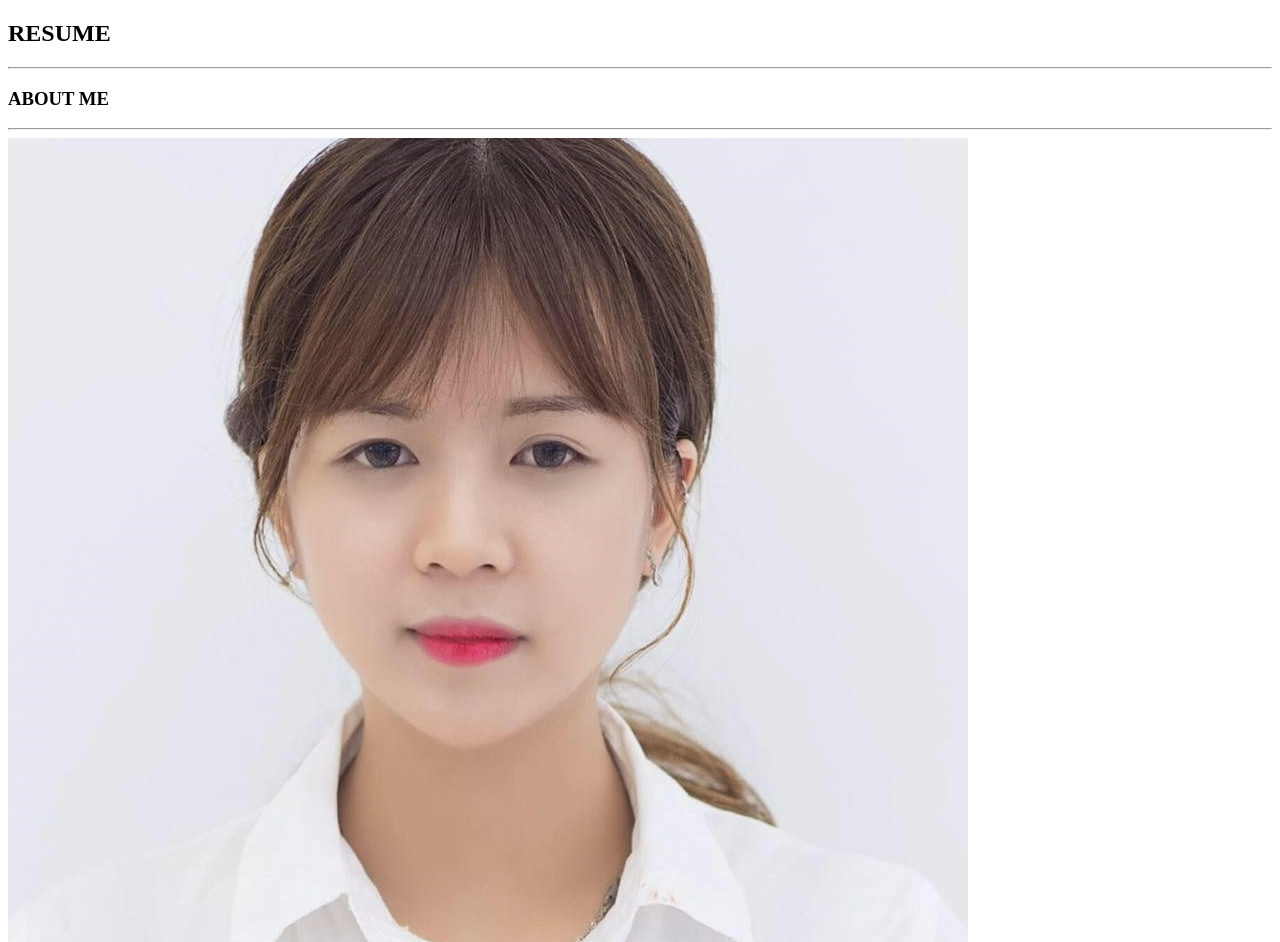
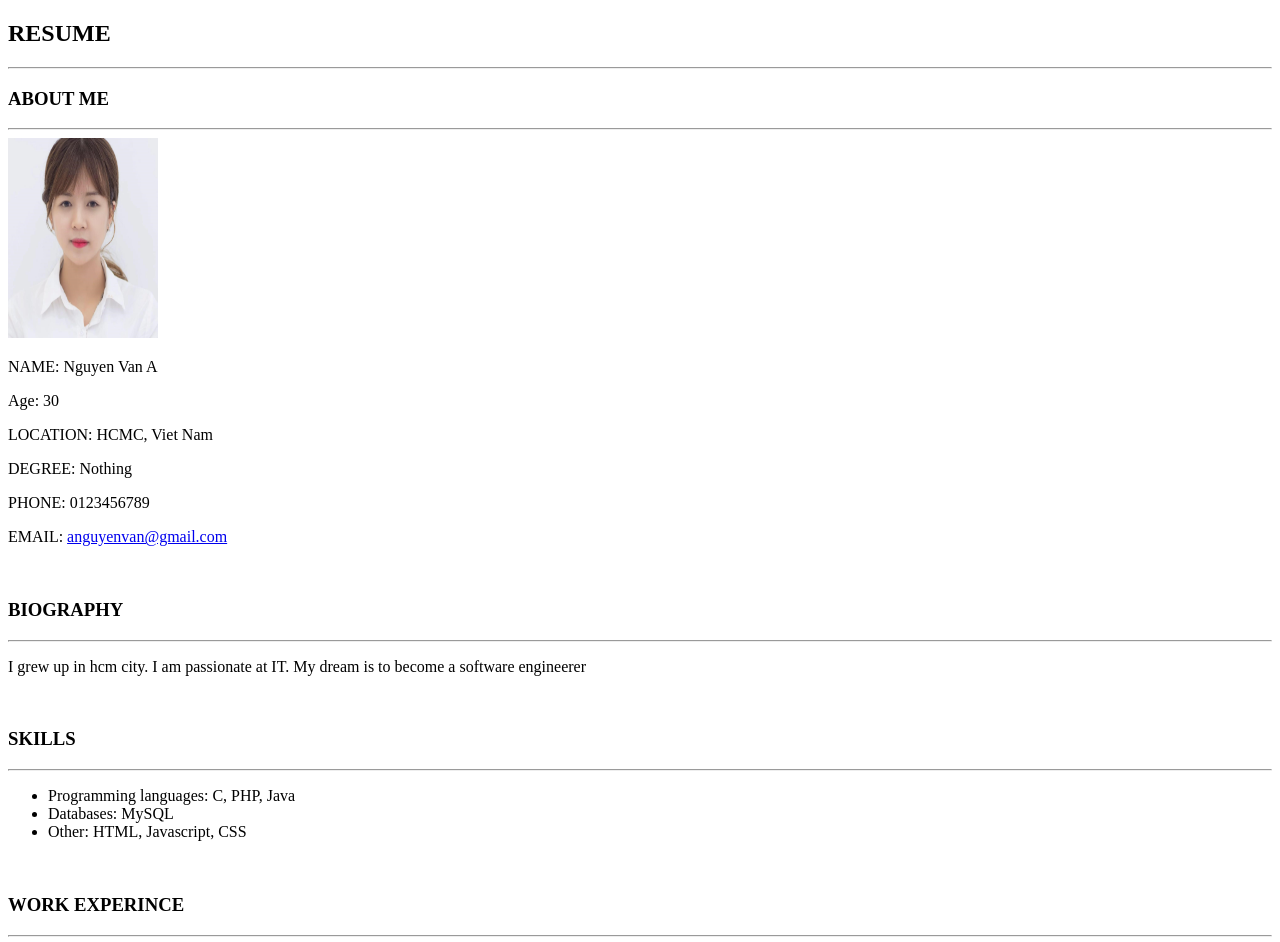
Before and after one commit to d3xduy/d3x, a plain HTML site: page index.html in a window 1280 px wide. Shown: the top 942 px of the page. Drawn offline with Linux system fonts and the light colour scheme.

Commit message:
Update index.html

```diff
--- a/index.html
+++ b/index.html
@@ -8,7 +8,7 @@
 		<hr>
 		<h3>ABOUT ME</h3>
 		<hr>
-		<img src="images/img.jpg">
+		<img src="images/img.jpg" width="150" height="200">
 		<p>NAME: Nguyen Van A</p>
 		<p>Age: 30</p>
 		<p>LOCATION: HCMC, Viet Nam</p>
```
